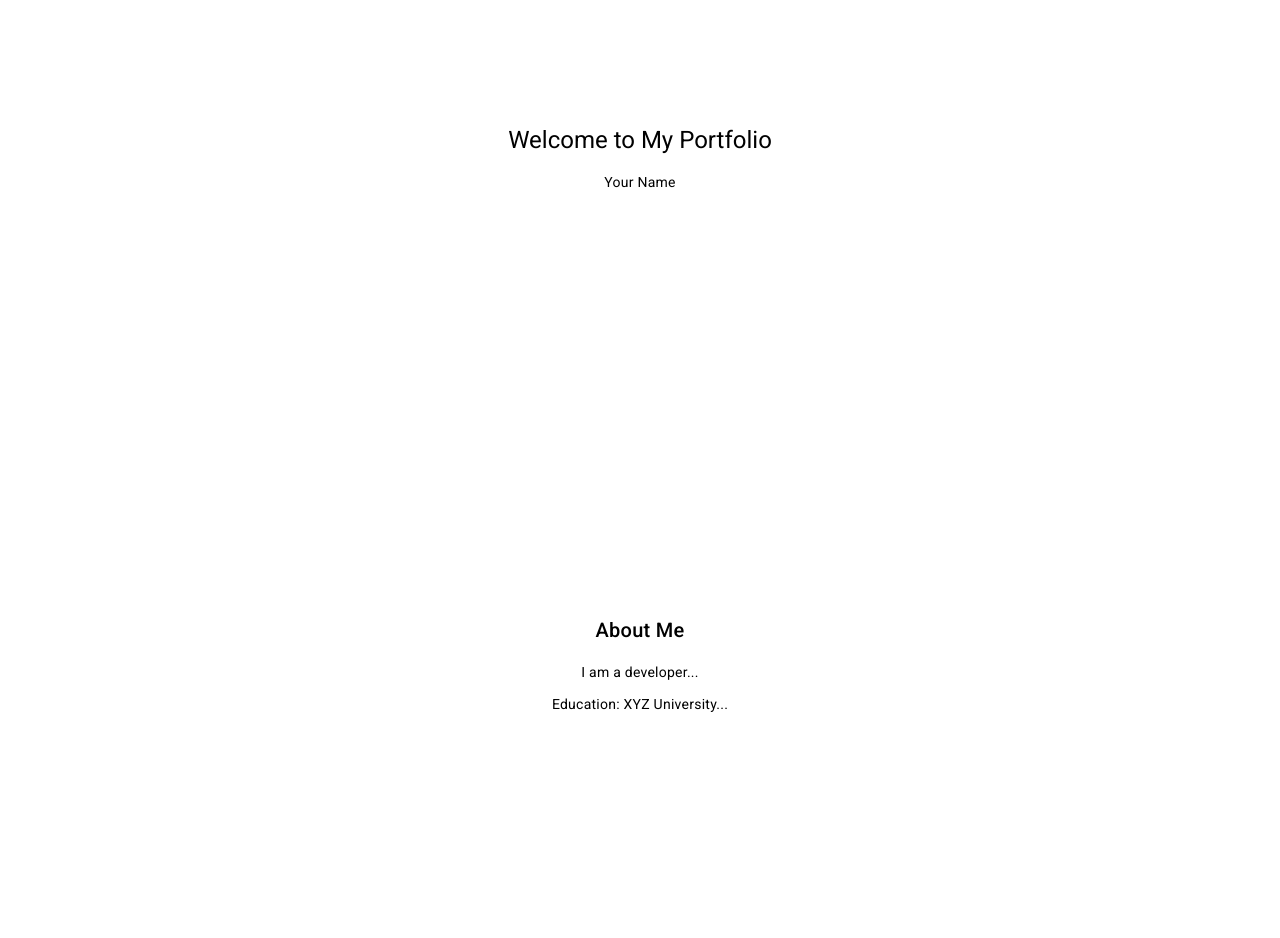
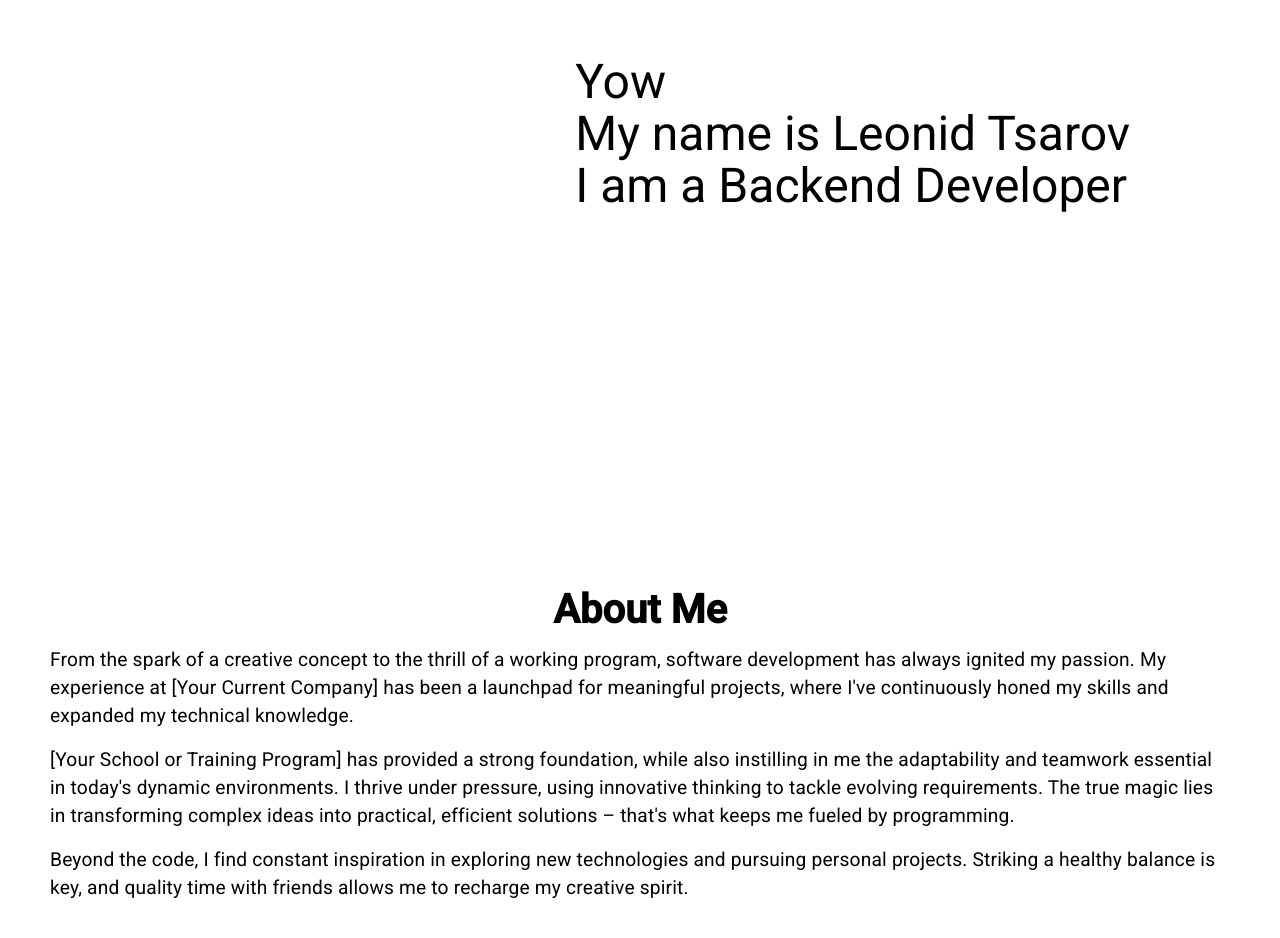
Before and after one commit to edonssfall/edMain-ui, an Angular app: page / in a window 1280 px wide. Shown: the part 320-1258 px from the top of the page. Built offline with nearby package versions, Linux system fonts and the light colour scheme.

Commit message:
feat: home and about(part) cascade create

```diff
--- a/src/app/features/portfolio/components/about/about.component.css
+++ b/src/app/features/portfolio/components/about/about.component.css
@@ -4,6 +4,15 @@
   text-align: center;
 }
 
-.dark-theme .about-section {
-  color: white;
+.about-section h1 {
+  font-size: 2.5rem;
+  font-weight: 700;
+  margin-bottom: 20px;
 }
+
+.about-section h3 {
+  top: 50%;
+  left: 50%;
+  font-size: 1.2rem;
+  text-align: left;
+}
--- a/src/app/features/portfolio/components/about/about.component.html
+++ b/src/app/features/portfolio/components/about/about.component.html
@@ -1,5 +1,22 @@
 <div id="about" class="about-section">
-    <h2>About Me</h2>
-    <p>I am a developer...</p>
-    <p>Education: XYZ University...</p>
+  <h1>About Me</h1>
+  <h3>
+    From the spark of a creative concept to the thrill of a working program, software development has always ignited my
+    passion. My experience at [Your Current Company] has been a launchpad for meaningful projects, where I've
+    continuously
+    honed my skills and expanded my technical knowledge.
+  </h3>
+  <h3>
+    [Your School or Training Program] has provided a strong foundation, while also instilling in me the adaptability and
+    teamwork essential in today's dynamic environments. I thrive under pressure, using innovative thinking to tackle
+    evolving requirements. The true magic lies in transforming complex ideas into practical, efficient solutions –
+    that's
+    what keeps me fueled by programming.
+  </h3>
+  <h3>
+    Beyond the code, I find constant inspiration in exploring new technologies and pursuing personal projects. Striking
+    a
+    healthy balance is key, and quality time with friends allows me to recharge my creative spirit.
+  </h3>
+
 </div>
--- a/src/app/features/portfolio/components/home/home.component.css
+++ b/src/app/features/portfolio/components/home/home.component.css
@@ -1,15 +1,16 @@
 .home-theme {
-    height: 100vh;
-    /*background-image: url('/assets/theme.jpg');*/
-    background-size: cover;
-    background-attachment: fixed;
-    text-align: center;
-    display: flex;
-    flex-direction: column;
-    justify-content: center;
-    align-items: center;
+  height: 100vh;
+  display: flex;
+  justify-content: flex-end;
+  align-items: center;
+  position: relative;
 }
 
-.dark-theme .home-theme {
-    color: white;
+.text-section {
+  padding: 0 150px;
 }
+
+.text-section h1 {
+  font-size: 3rem;
+  margin-bottom: 20px;
+}
--- a/src/app/features/portfolio/components/home/home.component.html
+++ b/src/app/features/portfolio/components/home/home.component.html
@@ -1,4 +1,10 @@
 <div id="home" class="home-theme">
-    <h1>Welcome to My Portfolio</h1>
-    <p>Your Name</p>
+  <div class="overlay"></div>
+  <div class="content">
+    <div class="text-section">
+      <h1 data-text="Welcome to My Portfolio">Yow</h1>
+      <h1 data-text="Your Name">My name is Leonid Tsarov</h1>
+      <h1 data-text="Your Profession">I am a {{ text }}</h1>
+    </div>
+  </div>
 </div>
--- a/src/app/features/portfolio/components/home/home.component.ts
+++ b/src/app/features/portfolio/components/home/home.component.ts
@@ -1,12 +1,19 @@
-import {Component} from '@angular/core';
+import {Component, OnInit} from '@angular/core';
 
 @Component({
   selector: 'app-home',
-  standalone: true,
-  imports: [],
   templateUrl: './home.component.html',
-  styleUrl: './home.component.css'
+  styleUrls: ['./home.component.css']
 })
-export class HomeComponent {
+export class HomeComponent implements OnInit {
+  text = 'Web Developer';
+  textArray = ['Web Developer', 'Backend Developer', 'Student'];
+  currentIndex = 0;
 
+  ngOnInit() {
+    setInterval(() => {
+      this.currentIndex = Math.floor(Math.random() * (this.textArray.length));
+      this.text = this.textArray[this.currentIndex];
+    }, 3000);
+  }
 }
--- a/src/app/features/portfolio/portfolio.component.css
+++ b/src/app/features/portfolio/portfolio.component.css
@@ -1,7 +1,3 @@
-.container {
-    padding: 20px;
-}
-
 .dark-theme {
     background-color: #121212;
     color: #ffffff;
--- a/src/app/features/portfolio/portfolio.component.html
+++ b/src/app/features/portfolio/portfolio.component.html
@@ -1,7 +1,7 @@
 <div [ngClass]="{ 'dark-theme': this.themeService.currentTheme.isDark }">
   <app-navigation></app-navigation>
 
-  <div class="container">
+  <div>
     <app-home></app-home>
     <app-about></app-about>
     <app-projects></app-projects>
--- a/src/app/features/portfolio/portfolio.module.ts
+++ b/src/app/features/portfolio/portfolio.module.ts
@@ -15,11 +15,13 @@ import {MatMenuModule} from '@angular/material/menu';
 import {RouterModule} from "@angular/router";
 import {CommonModule} from '@angular/common';
 import {NgModule} from '@angular/core';
+import {MatRipple} from "@angular/material/core";
 
 @NgModule({
   declarations: [
+    NavigationComponent,
     PortfolioComponent,
-    NavigationComponent,
+    HomeComponent,
   ],
   exports: [
     PortfolioComponent,
@@ -37,7 +39,7 @@ import {NgModule} from '@angular/core';
     ProjectsComponent,
     ContactComponent,
     AboutComponent,
-    HomeComponent,
+    MatRipple,
   ],
   providers: [
     ThemeService,
```
